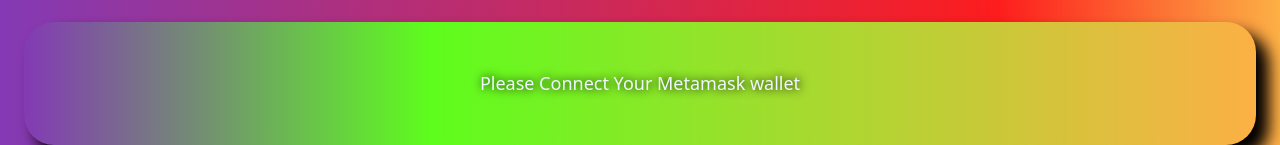
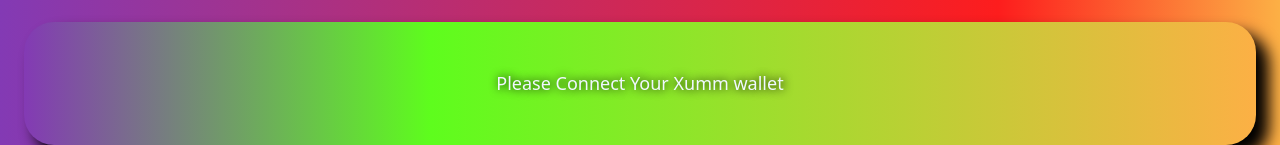
Before and after one commit to arpit3210/XUGT, a plain HTML site: page connectwallet.html in a window 1280 px wide. Shown: the part 1383-1528 px from the top of the page. Drawn offline with nearby package versions, Linux system fonts and the light colour scheme.

Commit message:
Text Chaange

```diff
--- a/connectwallet.html
+++ b/connectwallet.html
@@ -137,7 +137,7 @@
       class="text-bg-info text-sm-center border-4 m-4 p-5">
 
       <span style="color: aliceblue; text-shadow: rgb(3, 3, 3) 1px 0 10px;" class="thankyou2"> Please Connect Your
-        Metamask wallet </span>
+        Xumm wallet </span>
 
 
 
```
